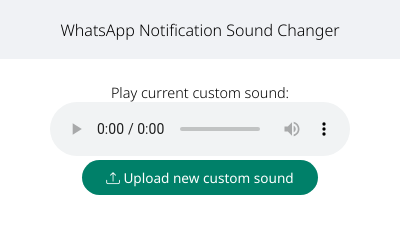
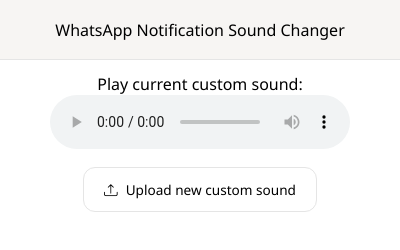
Before and after one commit to mejia-dev/WhatsApp-Notification-Sound-Changer, a browser extension: page src/popup.html in a window 400 px wide. Drawn offline with nearby package versions, Linux system fonts and the light colour scheme.

Commit message:
Overhaul popup styling to match current WA style

```diff
--- a/src/popup.css
+++ b/src/popup.css
@@ -1,8 +1,8 @@
-@import url('https://fonts.googleapis.com/css2?family=Noto+Sans:ital,wght@0,100..900;1,100..900&display=swap');
+/*////////////// Functional Styles //////////////*/
 
 body {
-  font-family: "Noto Sans", sans-serif;
-  font-size: .9rem;
+  font-family: "Roboto Variable", "Segoe UI", "Helvetica Neue", Helvetica, "Lucida Grande", Arial, Ubuntu, Cantarell, "Fira Sans", sans-serif;
+  font-size: 1rem;
   font-weight: 300;
   margin: 0px;
   height: 100%;
@@ -11,17 +11,21 @@
 
 button,
 label[for="audioFileUpload"] {
-  border-radius: 20px;
+  border-radius: 8px;
   border-style: unset;
-  font-family: 'Segoe UI', Tahoma, Geneva, Verdana, sans-serif;
+  font-family: "Roboto Variable", "Segoe UI", "Helvetica Neue", Helvetica, "Lucida Grande", Arial, Ubuntu, Cantarell, "Fira Sans", sans-serif;
   font-size: .85rem;
-  font-weight: 500;
+  font-weight: 400;
   padding-top: .5rem;
   padding-bottom: .5rem;
-  padding-left: 1.5rem;
-  padding-right: 1.5rem;
+  padding-left: 1rem;
+  padding-right: 1rem;
   cursor: pointer;
-  transition: 0.3s;
+  width: 100%;
+  box-sizing: border-box;
+  display: flex;
+  align-items: center;
+  gap: .5rem;
 }
 
 input[type="file"] {
@@ -30,7 +34,16 @@
 
 p {
   margin: .5rem;
-  padding-top: 1rem;
+  padding-top: .3rem;
+  padding-bottom: .3rem;
+}
+
+#buttonsContainer {
+  display: inline-flex;
+  flex-direction: column;
+  gap: .5rem;
+  border-radius: 12px;
+  padding: 4px;
 }
 
 #titleBar {
@@ -42,49 +55,81 @@
 }
 
 h1 {
-  font-family: "Noto Sans", sans-serif;
+  font-family: "Roboto Variable", "Segoe UI", "Helvetica Neue", Helvetica, "Lucida Grande", Arial, Ubuntu, Cantarell, "Fira Sans", sans-serif;
   font-weight: 300;
   font-size: medium;
 }
+
+/*////////////// Color Styles //////////////*/
 
 body {
   background-color: white;
   color: black;
 }
 
+#buttonsContainer {
+    border: 1px solid #e5e5e5;
+  }
+
 button,
 label[for="audioFileUpload"] {
-  background-color: #008069;
-  color: white;
+  background-color: white;
+  color: black;
 }
 
-button:hover,
+button:hover {
+  background-color: #f9f8f8;
+}
+
 label[for="audioFileUpload"]:hover {
-  background-color: #017561;
+  background-color: #c6f4c7;
+  color: #1f6846;
 }
 
 #titleBar {
-  background-color: #F0F2F5;
+  background-color: #f7f5f3;
+  border-bottom: 1px solid #e5e5e5;
+}
+
+#audioFileUpload {
+  display: none;
+}
+
+audio {
+  color-scheme: light;
 }
 
 @media (prefers-color-scheme: dark) {
   body {
-    background-color: #111B21;
-    color: white;
+    background-color: #161717;
+    color: rgb(250, 250, 250);
+  }
+
+  #buttonsContainer {
+    border: 1px solid #434444;
   }
 
   button,
   label[for="audioFileUpload"] {
-    background-color: #00a884;
-    color: black;
+    background-color: #161717;
+    color: rgb(250, 250, 250);
   }
 
-  button:hover,
+  button:hover {
+    background-color: #242626;
+  }
+
   label[for="audioFileUpload"]:hover {
-    background-color: #06CF9C;
+    background-color: #11432f;
+    color: #cff3ca;
   }
 
   #titleBar {
-    background-color: #222E35;
+    background-color: #1d1f1f;
+    border-bottom: 1px solid #434444;
+  }
+
+  audio {
+    color-scheme: dark;
   }
 }
```
